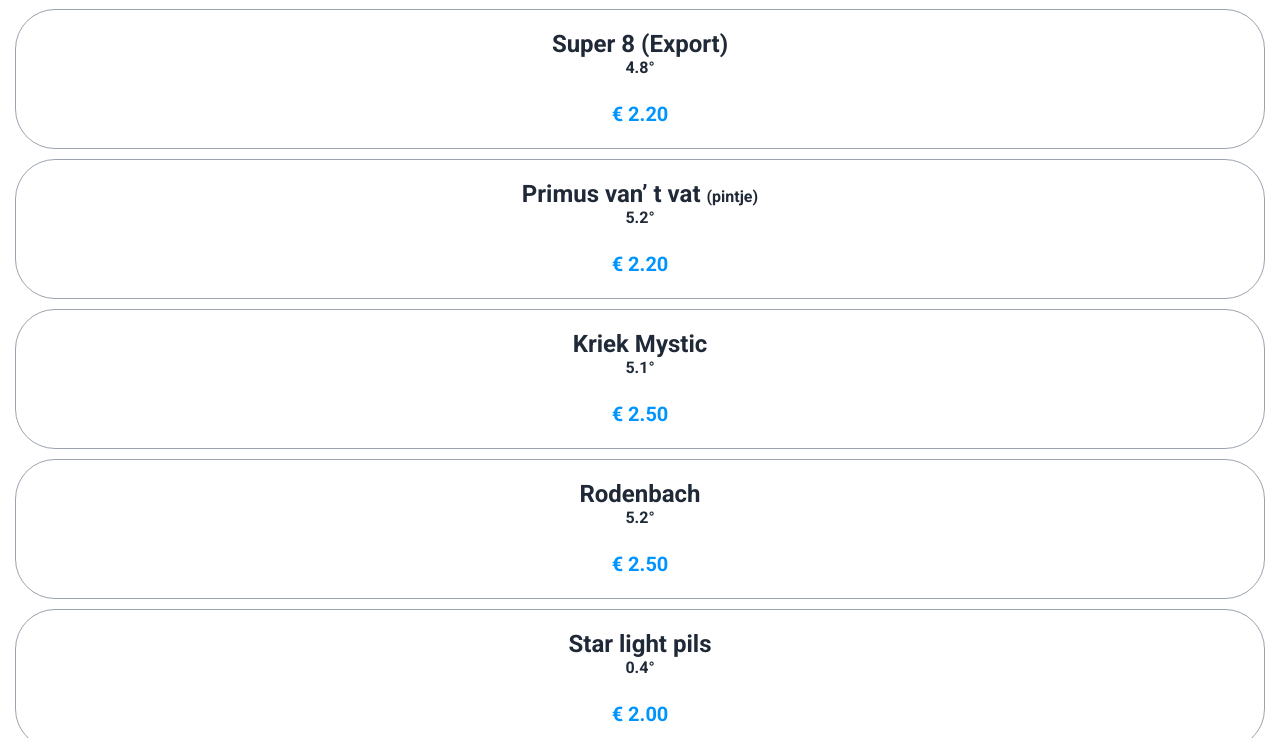
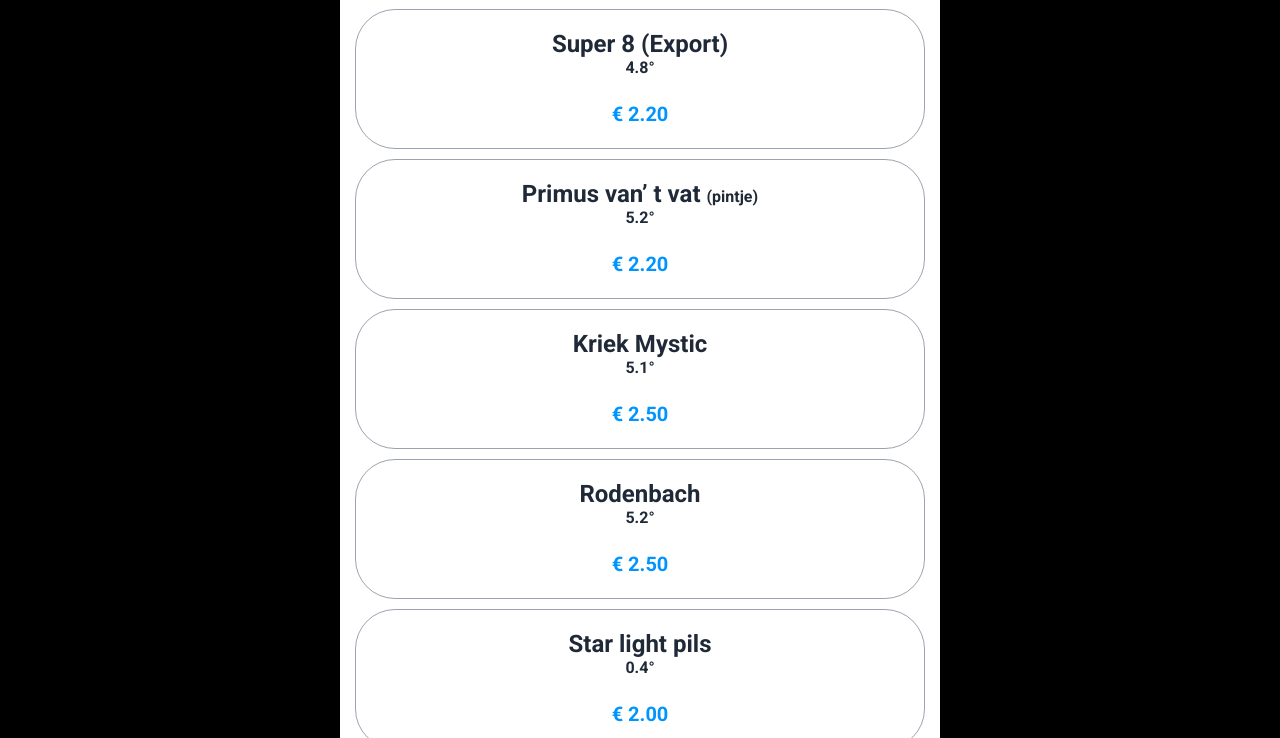
Before and after one commit to AnthonyAich/4adKaart, a plain HTML site: page index.html in a window 1280 px wide. Shown: the part 138-876 px from the top of the page. Drawn offline with Linux system fonts and the light colour scheme.

Commit message:
Update styles.css

```diff
--- a/assets/css/styles.css
+++ b/assets/css/styles.css
@@ -140,8 +140,16 @@
 }
 
 @media only screen and (min-width: 600px) {
-  .mappen {
+    .mappen {
     overflow: initial;
+  }
+  body {
+    max-width: 600px;
+    margin: 0 auto;
+    background-color: #fff;
+  }
+  html {
+    background-color: #000;
   }
 }
 /*# sourceMappingURL=styles.css.map */
```
